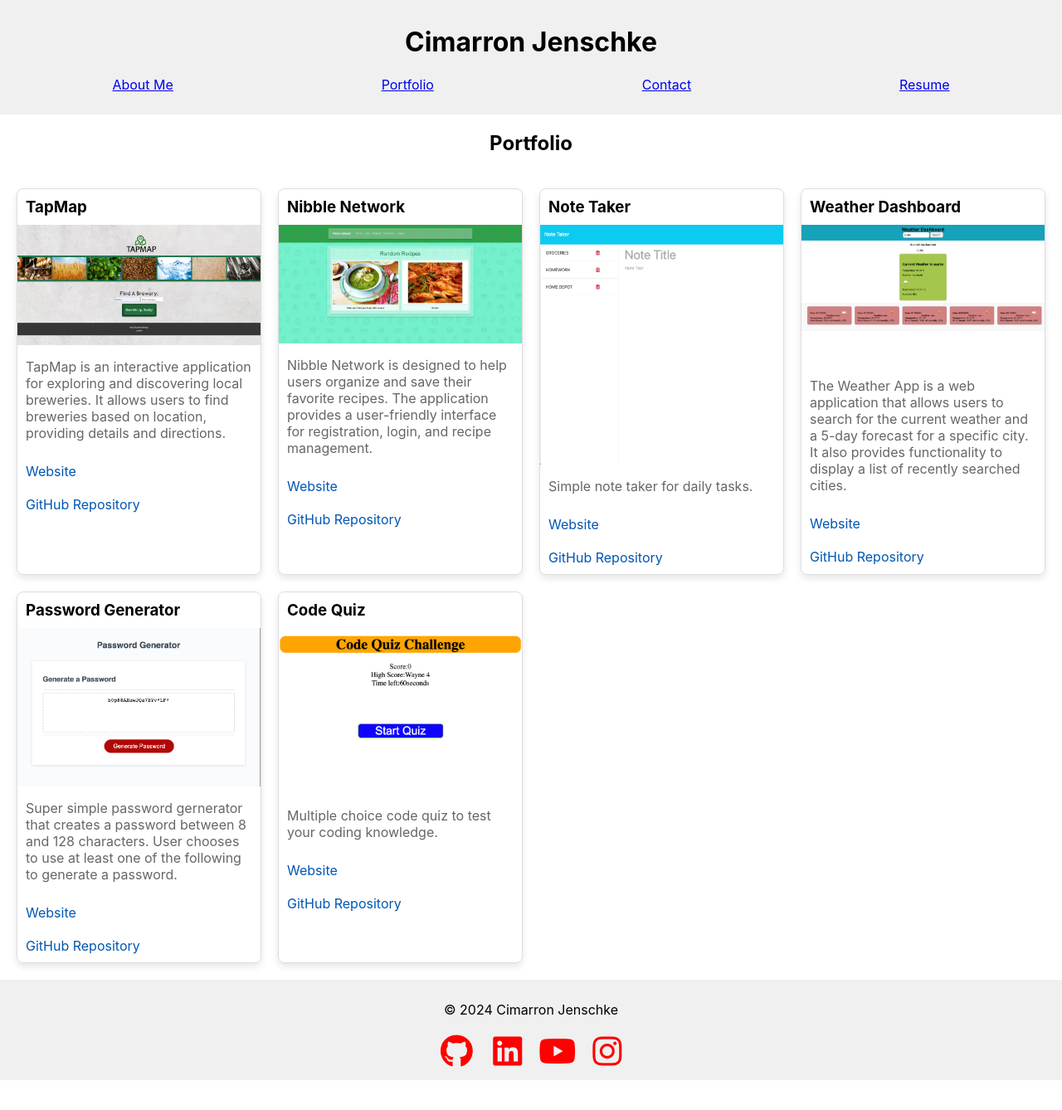
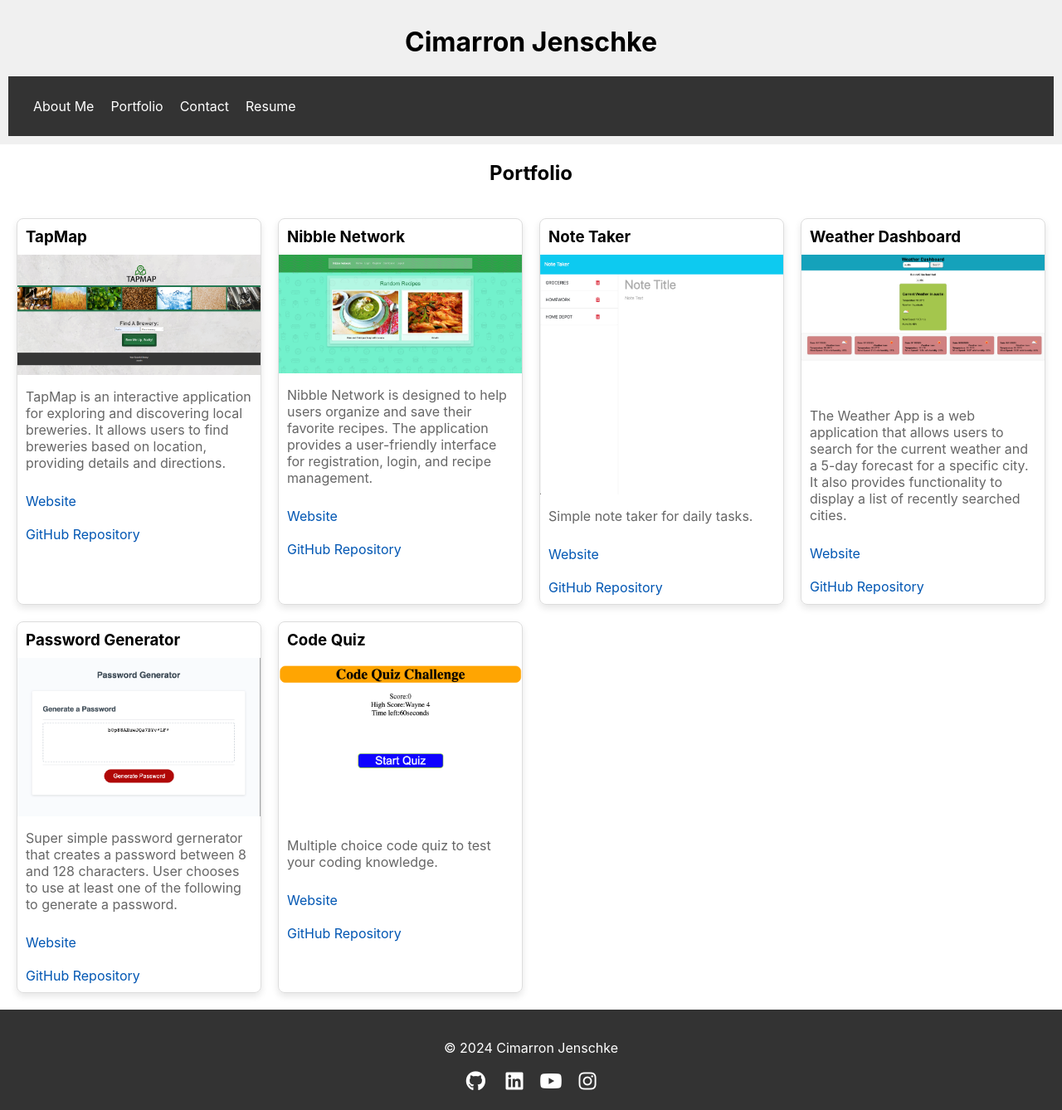
Before and after one commit to cjenschke/Portfolio-2, a React (Create React App) app: page /portfolio in a window 1280 px wide. Shown: the whole page at 83% size. Before the commit the page ends 1302 px from the top, so only its background shows below. Built offline with nearby package versions, Linux system fonts and the light colour scheme; the HTML template or start-up script is replaced by a standard one.

Commit message:
nav and footer styling

```diff
--- a/src/components/Footer/style.css
+++ b/src/components/Footer/style.css
@@ -1,19 +1,21 @@
-footer {
-    background-color: #f0f0f0;
-    padding: 10px;
+
+  footer {
+    background-color: #333;
+    color: white;
+    padding: 20px;
     text-align: center;
-}
+  }
 
-.social-media-links {
+  .social-media-links {
     margin-top: 10px;
   }
 
   .social-media-links a {
     margin: 0 10px;
-    color: red;
-    font-size: 40px;
+    color: white;
+    font-size: 24px;
   }
 
   .social-media-links a:hover {
-    color: #555;
+    color: red;
   }
--- a/src/components/Navigation/index.js
+++ b/src/components/Navigation/index.js
@@ -1,23 +1,46 @@
-import React from 'react';
+import React, { useState } from 'react';
 import { Link } from 'react-router-dom';
 import './style.css';
 
 function Navigation() {
+  const [isOpen, setIsOpen] = useState(false);
+
+  const handleToggle = () => {
+    setIsOpen(!isOpen);
+  };
+
+  const closeMenu = () => {
+    setIsOpen(false);
+  };
+
   return (
-    <nav>
-      <ul>
+    <nav className="navbar">
+      <div className="hamburger" onClick={handleToggle}>
+        <div className="bar"></div>
+        <div className="bar"></div>
+        <div className="bar"></div>
+      </div>
+      <ul className={isOpen ? 'nav-links open' : 'nav-links'}>
         <li>
-          <Link to="/">About Me</Link>
+          <Link to="/" onClick={closeMenu}>
+            About Me
+          </Link>
         </li>
         <li>
-          <Link to="/portfolio">Portfolio</Link>
+          <Link to="/portfolio" onClick={closeMenu}>
+            Portfolio
+          </Link>
         </li>
         <li>
-          <Link to="/contact">Contact</Link>
+          <Link to="/contact" onClick={closeMenu}>
+            Contact
+          </Link>
         </li>
         <li>
-          <Link to="/resume">Resume</Link>
-        </li>{' '}
+          <Link to="/resume" onClick={closeMenu}>
+            Resume
+          </Link>
+        </li>
       </ul>
     </nav>
   );
--- a/src/components/Navigation/style.css
+++ b/src/components/Navigation/style.css
@@ -1,10 +1,66 @@
-nav ul {
+
+.navbar {
+    display: flex;
+    justify-content: space-between;
+    align-items: center;
+    padding: 0 20px;
+    background-color: #333;
+  }
+
+  .nav-links {
     list-style-type: none;
     display: flex;
-    justify-content: space-around;
     padding: 0;
-}
+  }
 
-nav ul li {
+  .nav-links li {
+    padding: 10px;
+  }
+
+  .nav-links a {
+    color: white;
+    text-decoration: none;
+  }
+
+  .hamburger {
+    display: none;
     cursor: pointer;
-}
+  }
+
+  .bar {
+    width: 25px;
+    height: 3px;
+    background-color: #fff;
+    margin: 4px 0;
+    transition: 0.4s;
+  }
+
+  @media (max-width: 768px) {
+    .hamburger {
+      display: block;
+    }
+
+    .nav-links {
+      position: absolute;
+      top: 60px;
+      left: 0;
+      right: 0;
+      background-color: #333;
+      display: none;
+      flex-direction: column;
+      align-items: center;
+      width: 100%;
+    }
+
+    .nav-links.open {
+      display: flex;
+    }
+
+    .nav-links a {
+      color: white;
+      padding: 10px 20px;
+      text-align: center;
+      width: 100%;
+      display: block;
+    }
+  }
```
